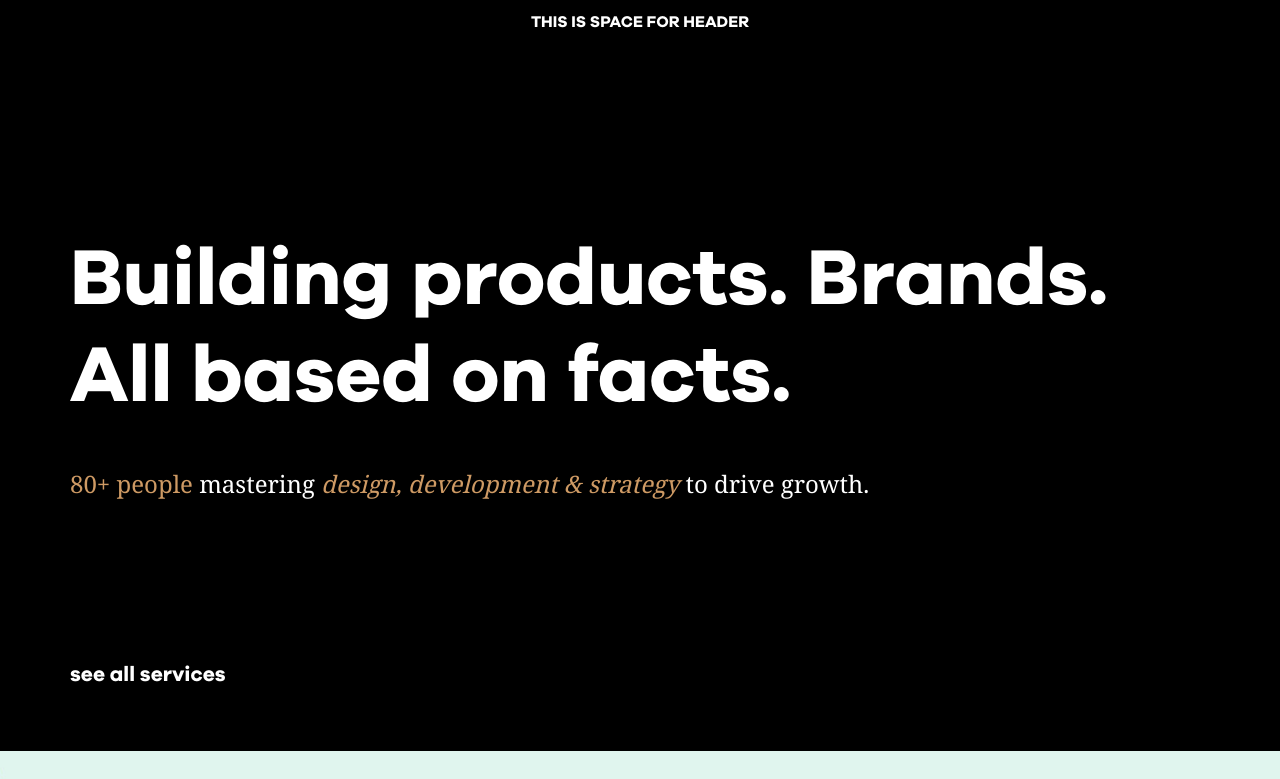
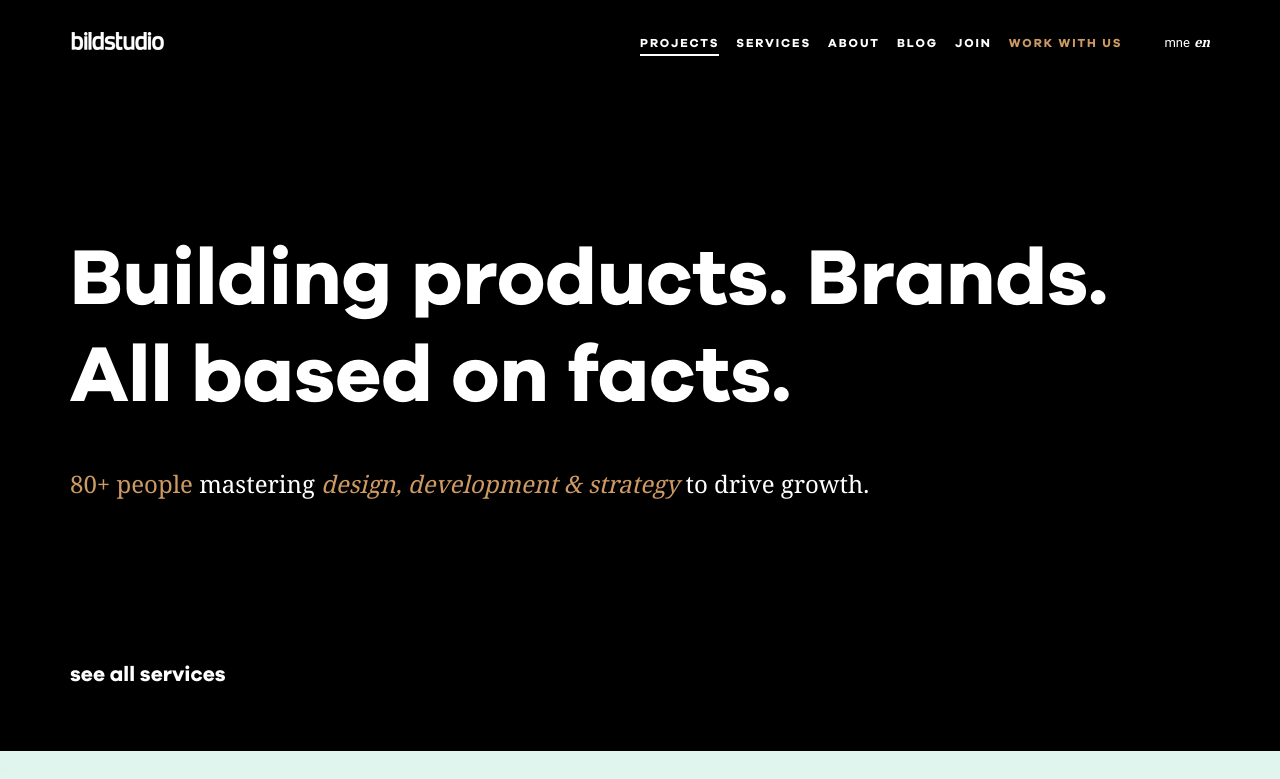
Before and after one commit to dumaaas/bild-homepage, a website: page public/index.html in a window 1280 px wide. Shown: the top 779 px of the page. Drawn offline with Linux system fonts and the light colour scheme.

Commit message:
Finished header

```diff
--- a/public/index.html
+++ b/public/index.html
@@ -11,8 +11,28 @@
 </head>
 
 <body>
+    <!-- Space for header -->
     <header class="mx-auto bg-black h-[90px] text-white">
-        <div class="w-[1170px] mx-auto px-[15px] text-center uppercase pt-[10px]">This is space for header</div>
+
+        <div class="w-[1170px] mx-auto px-[15px] flex justify-between pt-[32px]">
+            <div>
+                <img src="images/logo-bild.webp" alt="">
+            </div>
+            <div class="leading-[12px] mt-[5px] flex flex-row space-x-[42px]">
+                <div class="leading-[12px] tracking-[1.9px] text-[12px] flex space-x-[17px]">
+                    <a href="#" class="uppercase header-active">Projects</a>
+                    <a href="#" class="uppercase">Services</a>
+                    <a href="#" class="uppercase">About</a>
+                    <a href="#" class="uppercase">Blog</a>
+                    <a href="#" class="uppercase">Join</a>
+                    <a href="#" class="uppercase text-[#ce9a64]">Work with us</a>
+                </div>
+                <div class="flex space-x-[4px] text-[13px]">
+                    <a href="#" class="roboto">mne</a>
+                    <a href="#" class="mt-[-1px] italic font-bold noto-serif">en</a>
+                </div>
+            </div>
+        </div>
     </header>
     <!-- Space for main content -->
     <main>
--- a/src/style.css
+++ b/src/style.css
@@ -71,12 +71,25 @@
     src: url('../fonts/GalanoGrotesque-Regular/font.woff2') format('woff2'), url('../fonts/GalanoGrotesque-Regular/font.woff') format('woff');
 }
 
+.header-active {
+    border-bottom: 2px solid white;
+    padding-bottom: 5px;
+}
+
 .nilex-section {
     background-image: url('../images/nilex-cover.jpg');
 }
 
 .galano-medium {
     font-family: 'GalanoGrotesque-Medium';
+}
+
+.noto-serif {
+    font-family: 'Noto Serif';
+}
+
+.roboto {
+    font-family: 'Roboto';
 }
 
 .background {
```
Also changed, not shown: public/style/style.css.
